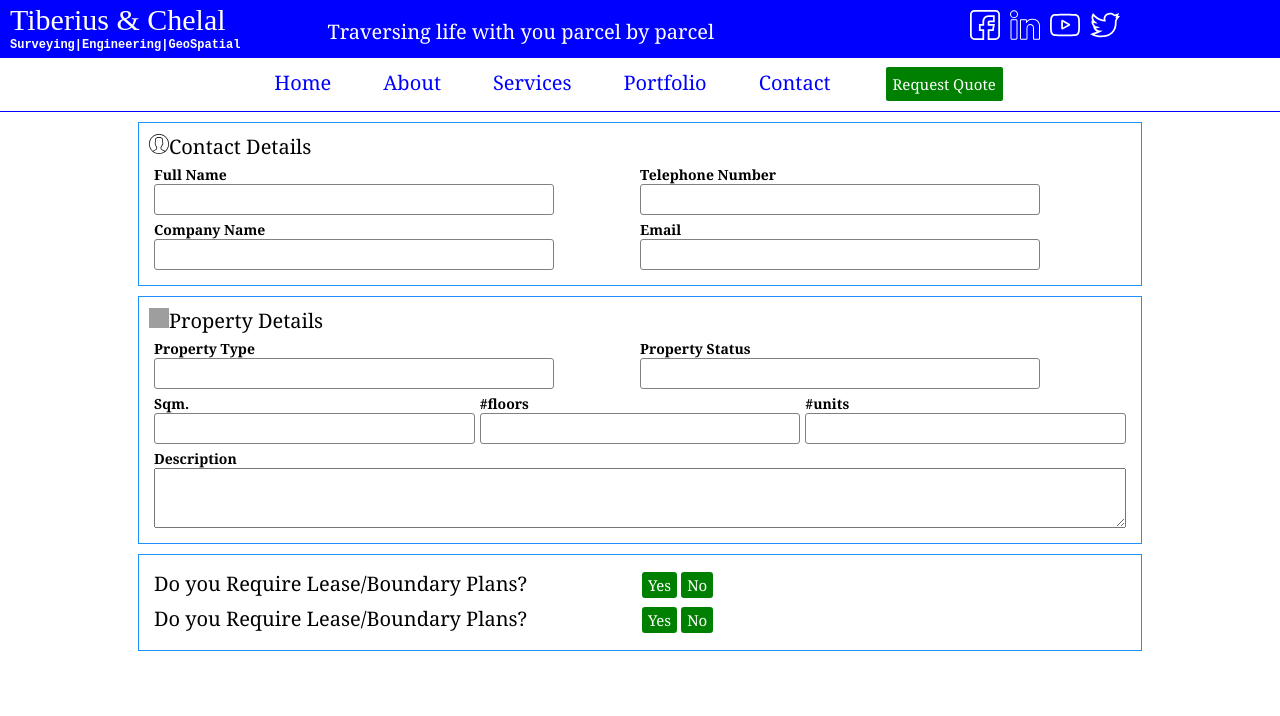
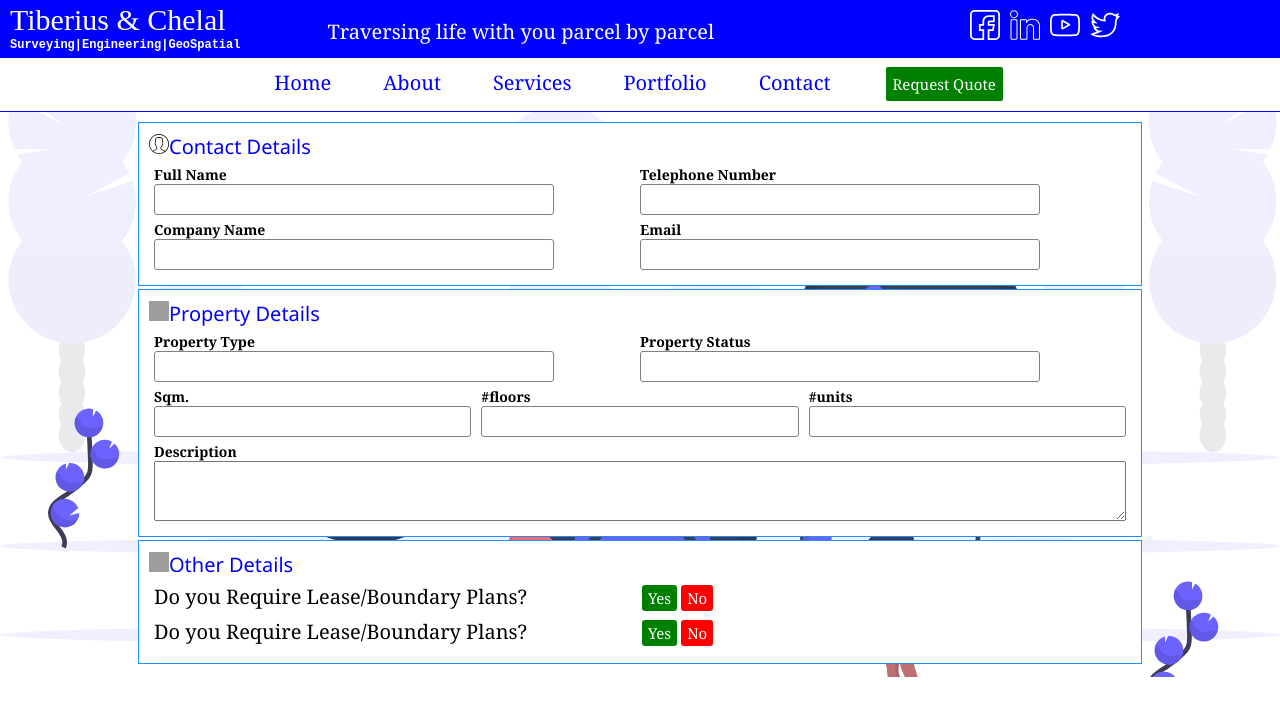
Before and after one commit to RichardMM/tcSite, a React (Create React App) app: page /quote in a window 1280 px wide. Shown: the top 716 px of the page. Built offline with nearby package versions, Linux system fonts and the light colour scheme; grey boxes are pictures that could not be loaded.

Commit message:
About us Page and completing form

```diff
--- a/src/App.js
+++ b/src/App.js
@@ -6,8 +6,10 @@
 import './styles/colors.css';
 import './styles/utilities.css'
 import './styles/grid_system.css'
-import './styles/form.css'
+
 import './styles/about.css'
+import './styles/services.css'
+import './styles/quote.css'
 
 function App() {
   return (
--- a/src/Routes.js
+++ b/src/Routes.js
@@ -1,8 +1,9 @@
-import React from 'react'
+import React, { Fragment } from 'react'
 import { BrowserRouter as Router, Route, Link, Switch } from 'react-router-dom'
 import QuoteForm from './components/QuoteForm'
 import Slider from './components/Slider'
 import About from './components/About'
+import ServicesSection from './components/Services'
 
 export default function Routes(props) {
     return (
@@ -10,7 +11,12 @@
             <Switch>
 
                 <Route exact path="/">
-                    <Slider />
+                    <Fragment>
+
+                        <Slider />
+                        <ServicesSection />
+                    </Fragment>
+
                 </Route>
                 <Route path="/about">
                     <About />
--- a/src/components/NavBar.js
+++ b/src/components/NavBar.js
@@ -6,7 +6,7 @@
     return(
         <ul className="menu-nav bg-white">
             <li>
-                Home
+            <a className="nav-link" href="/">Home</a>
             </li>
             <li>
                 <a className="nav-link" href="/about">About</a>
--- a/src/components/QuoteForm.js
+++ b/src/components/QuoteForm.js
@@ -5,12 +5,13 @@
 
 
     return (
+        <div className="quote-page-wrapper">
    <div className="custom-container">
 
 <div className="form-section">
     <span style={{ justifyContent: "center" }}>
         <img src={contactIcon} alt="contact-icon" height="20px" width="20px" />
-                    <span>Contact Details</span>
+        <span className="quote-section-header">Contact Details</span>
     </span>
 
     <div className="grid-col-2">
@@ -40,7 +41,7 @@
 <div className="form-section">
     <span style={{ justifyContent: "center" }}>
         <img src="https://img.icons8.com/metro/52/000000/road-worker.png" alt="contact-icon" height="20px" width="20px" />
-                    <span>Property Details</span>
+        <span className="quote-section-header">Property Details</span>
     </span>
 
     <div className="grid-col-2">
@@ -77,12 +78,16 @@
 
 </div>
 <div className="form-section">
+<span style={{ justifyContent: "center" }}>
+        <img src="https://img.icons8.com/metro/52/000000/road-worker.png" alt="contact-icon" height="20px" width="20px" />
+        <span className="quote-section-header">Other Details</span>
+    </span>
     <div className="grid-col-2">
         <span>Do you Require Lease/Boundary Plans?</span>
         <div>
 
         <button className="btn bg-success" role="button">Yes</button>
-                    <button className="btn bg-success" role="button">No</button>
+        <button className="btn bg-warning" role="button">No</button>
         </div>
     </div>
     <div className="grid-col-2">
@@ -90,13 +95,15 @@
         <div>
 
         <button className="btn bg-success" role="button">Yes</button>
-                    <button className="btn bg-success" role="button">No</button>
+        <button className="btn bg-warning" role="button">No</button>
         </div>
     </div>
 
 </div>
 </div>
 
+        </div>
+
     )
 
 }
--- /dev/null
+++ b/src/components/Services.js
@@ -0,0 +1,53 @@
+import React, { Fragment } from 'react'
+
+
+
+
+function Service(props) {
+
+
+    return (
+
+            <div className="card">
+
+
+                <img  className="card-image" src="https://encrypted-tbn0.gstatic.com/images?q=tbn%3AANd9GcRFwbaiJb-f1-DEyeoUcl5crf7WB8IW6REiCMURE3vafifsaZe0&usqp=CAU"  />
+                <h2 className="card-title">Service</h2>
+                <p className="card-text">
+                    is simply dummy text of the printing and typesetting industry.
+                    only five centuries, but also the leap into electronic
+            </p>
+                <a className="btn bg-brand card-btn">Read More</a>
+            </div>
+
+    )
+}
+
+
+export default function ServicesSection(props) {
+
+
+
+    return (
+
+            <div className="services-group">
+            <h1 className="group-title">Services</h1>
+            <div className="services-group-items grid-col-3">
+                <Service />
+                <Service />
+                <Service />
+
+            </div>
+            <div className="services-group-items grid-col-3">
+                <Service />
+                <Service />
+                <Service />
+
+            </div>
+            </div>
+
+
+
+
+    )
+}
--- a/src/styles/grid_system.css
+++ b/src/styles/grid_system.css
@@ -24,7 +24,7 @@
 
 .grid-col-3{
     display: grid;
-    gap: 5px;
+    gap: 10px;
     grid-template-columns: 1fr 1fr 1fr ;
 
 }
@@ -32,6 +32,7 @@
 .grid-col-4{
     display: grid;
     grid-template-columns: 1fr 1fr 1fr 1fr ;
+    gap: 15px;
 
 }
 .grid-col-5{
@@ -54,7 +55,7 @@
 
     .grid-col-3{
         display: grid;
-        gap: 5px;
+        gap: 10px;
         grid-template-rows: 1fr 1fr 1fr ;
 
     }
@@ -62,6 +63,7 @@
     .grid-col-4{
         display: grid;
         grid-template-rows: 1fr 1fr 1fr 1fr ;
+        gap:10px
 
     }
     .grid-col-5{
--- a/src/styles/form.css
+++ b/src/styles/quote.css
@@ -1,7 +1,19 @@
+.quote-page-wrapper{
+    background-image: url(../images/quoteBackground.svg);
+    background-position: center;
+    background-size: cover;
+}
+
+.quote-section-header{
+    font-family: 'Segoe UI', Tahoma, Geneva, Verdana, sans-serif;
+    color:blue;
+}
+
 .form-section{
     border: 1px solid #1E90FF;
     padding: 10px;
-    margin-bottom: 10px;
+    margin-bottom: 3px;
+    background-color:rgb(255,255,255,1);
 
 
 
--- /dev/null
+++ b/src/styles/services.css
@@ -0,0 +1,56 @@
+.services-group{
+    background-color: #eef0f1;
+}
+
+.group-title{
+
+    font-size: 28px;
+    font-weight: bold;
+    color: blue;
+    margin:auto;
+    text-align: center;
+}
+
+.services-group-items{
+
+    padding-left: 20px;
+    padding-right: 20px;
+    padding-top: 5px;
+
+    margin-bottom: 10px;
+
+}
+
+
+
+
+.card{
+    background-color: white;
+    border: 1px solid whitesmoke;
+
+
+    box-shadow: 5px 10px 8px #888888;
+}
+
+.card-title{
+    margin-left: 5px;
+    padding-left: 2px;
+    border-left: 3px solid blue;
+}
+
+.card-image{
+    width:100%;
+    max-height: 200px;
+
+}
+
+.card-text{
+    font-size: 16px;
+    font-family: 'Segoe UI';
+    margin: 5px;
+}
+
+.card-btn{
+    width: 100%;
+    text-align: center;
+}
--- a/src/styles/slider.css
+++ b/src/styles/slider.css
@@ -1,6 +1,6 @@
 .slider-panel{
     background-image: url("https://www.letsbuild.com/wp-content/uploads/2019/10/shutterstock_1247187910-1280x720.png");
-    height: 500px;
+    height: 350px;
     width: 100%;
     text-align: center;
     padding-top: 20px;
```
Also changed, not shown: src/images/quoteBackground.svg (added). Lines whose indentation alone changed are shown as unchanged.
